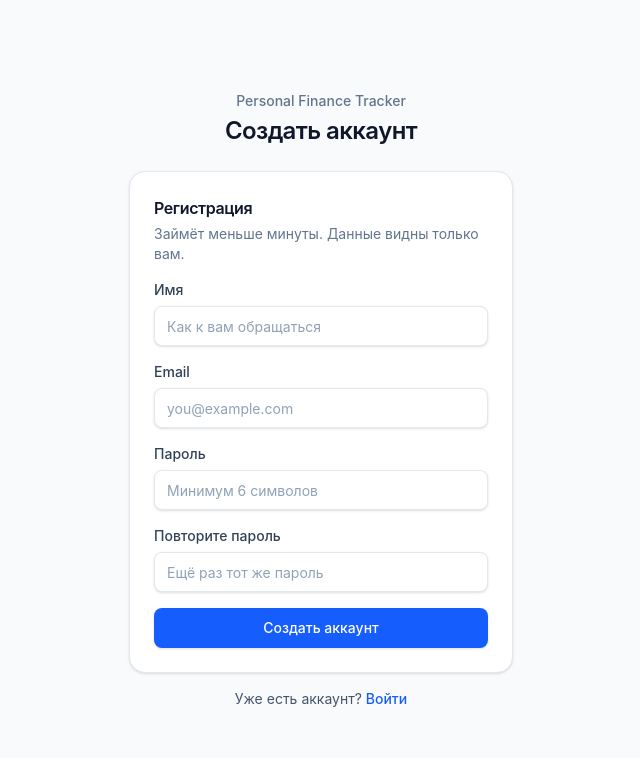
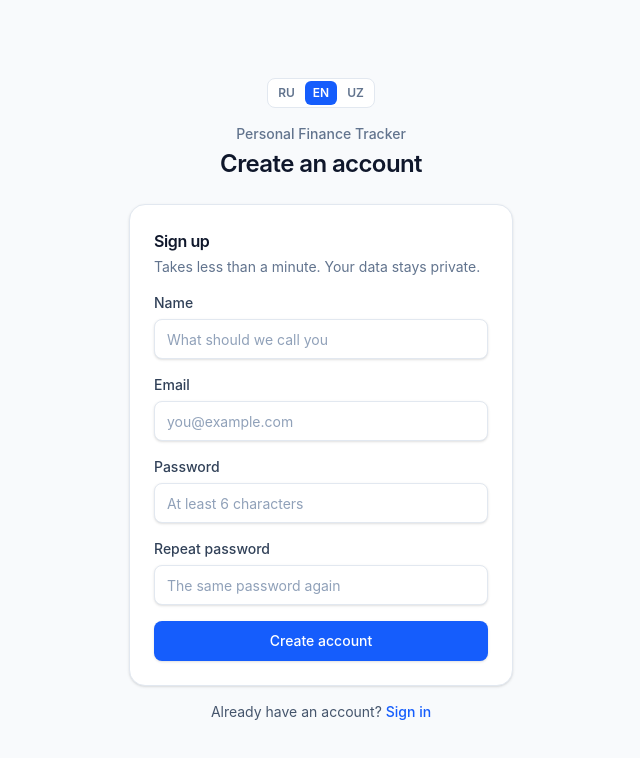
Before and after one commit to rkomp9802-prog/personal-finance-tracker, a React (Vite) app: page /register in a window 1280 px wide. Shown: the top 758 px of the page, without its empty margins (319-959 px from the left). Built offline with nearby package versions, Linux system fonts and the light colour scheme; no server answers.

Commit message:
шаг 4.3.2: перевод страниц входа и регистрации

```diff
--- a/src/context/AuthContext.tsx
+++ b/src/context/AuthContext.tsx
@@ -32,16 +32,16 @@ export function useAuth(): AuthContextValue {
   return context
 }
 
-// Переводим технические сообщения Supabase на человеческий русский.
-function translateAuthError(message: string): string {
+// Превращаем техническое сообщение Supabase в ключ перевода.
+// Сам текст подставится на странице, на выбранном языке.
+function toErrorKey(message: string): string {
   const dictionary: Record<string, string> = {
-    'Invalid login credentials': 'Неверный email или пароль',
-    'Email not confirmed': 'Email не подтверждён. Проверьте почту',
-    'User already registered': 'Пользователь с таким email уже существует',
-    'Password should be at least 6 characters':
-      'Пароль должен быть не короче 6 символов',
+    'Invalid login credentials': 'auth.errors.invalidCredentials',
+    'Email not confirmed': 'auth.errors.emailNotConfirmed',
+    'User already registered': 'auth.errors.userExists',
+    'Password should be at least 6 characters': 'auth.errors.weakPassword',
     'Unable to validate email address: invalid format':
-      'Некорректный формат email',
+      'auth.errors.invalidEmail',
   }
 
   return dictionary[message] ?? message
@@ -87,7 +87,7 @@ export function AuthProvider({ children }: { children: ReactNode }) {
       })
 
       if (error) {
-        throw new Error(translateAuthError(error.message))
+        throw new Error(toErrorKey(error.message))
       }
     },
     [],
@@ -100,7 +100,7 @@ export function AuthProvider({ children }: { children: ReactNode }) {
     })
 
     if (error) {
-      throw new Error(translateAuthError(error.message))
+      throw new Error(toErrorKey(error.message))
     }
   }, [])
 
@@ -108,7 +108,7 @@ export function AuthProvider({ children }: { children: ReactNode }) {
     const { error } = await supabase.auth.signOut()
 
     if (error) {
-      throw new Error(translateAuthError(error.message))
+      throw new Error(toErrorKey(error.message))
     }
   }, [])
 
--- a/src/locales/en.json
+++ b/src/locales/en.json
@@ -24,7 +24,49 @@
   },
   "auth": {
     "signOutSuccess": "You have signed out",
-    "signOutError": "Could not sign out"
+    "signOutError": "Could not sign out",
+    "welcomeBack": "Welcome back",
+    "loginTitle": "Sign in to your account",
+    "loginDescription": "Enter the email and password you signed up with.",
+    "createAccountHeading": "Create an account",
+    "registerTitle": "Sign up",
+    "registerDescription": "Takes less than a minute. Your data stays private.",
+    "name": "Name",
+    "namePlaceholder": "What should we call you",
+    "email": "Email",
+    "emailPlaceholder": "you@example.com",
+    "password": "Password",
+    "passwordPlaceholder": "Your password",
+    "newPasswordPlaceholder": "At least 6 characters",
+    "confirmPassword": "Repeat password",
+    "confirmPasswordPlaceholder": "The same password again",
+    "signIn": "Sign in",
+    "signUp": "Create account",
+    "noAccount": "No account yet?",
+    "haveAccount": "Already have an account?",
+    "registerLink": "Sign up",
+    "loginLink": "Sign in",
+    "signInSuccess": "Welcome back!",
+    "signUpSuccess": "Account created",
+    "loginFailed": "Could not sign in",
+    "registerFailed": "Could not sign up",
+    "errors": {
+      "invalidCredentials": "Invalid email or password",
+      "emailNotConfirmed": "Email not confirmed. Check your inbox",
+      "userExists": "A user with this email already exists",
+      "weakPassword": "Password must be at least 6 characters",
+      "invalidEmail": "Invalid email format",
+      "unknown": "Unknown error"
+    }
+  },
+  "validation": {
+    "nameMin": "Name must be at least 2 characters",
+    "emailRequired": "Enter your email",
+    "emailInvalid": "Invalid email",
+    "passwordRequired": "Enter your password",
+    "passwordMin": "Password must be at least 6 characters",
+    "confirmRequired": "Repeat the password",
+    "passwordsMismatch": "Passwords do not match"
   },
   "pages": {
     "placeholder": "Section under construction. The real page arrives at stage {{stage}}.",
--- a/src/locales/ru.json
+++ b/src/locales/ru.json
@@ -24,7 +24,49 @@
   },
   "auth": {
     "signOutSuccess": "Вы вышли из аккаунта",
-    "signOutError": "Не удалось выйти"
+    "signOutError": "Не удалось выйти",
+    "welcomeBack": "С возвращением",
+    "loginTitle": "Вход в аккаунт",
+    "loginDescription": "Введите email и пароль, которые указывали при регистрации.",
+    "createAccountHeading": "Создать аккаунт",
+    "registerTitle": "Регистрация",
+    "registerDescription": "Займёт меньше минуты. Данные видны только вам.",
+    "name": "Имя",
+    "namePlaceholder": "Как к вам обращаться",
+    "email": "Email",
+    "emailPlaceholder": "you@example.com",
+    "password": "Пароль",
+    "passwordPlaceholder": "Ваш пароль",
+    "newPasswordPlaceholder": "Минимум 6 символов",
+    "confirmPassword": "Повторите пароль",
+    "confirmPasswordPlaceholder": "Ещё раз тот же пароль",
+    "signIn": "Войти",
+    "signUp": "Создать аккаунт",
+    "noAccount": "Нет аккаунта?",
+    "haveAccount": "Уже есть аккаунт?",
+    "registerLink": "Зарегистрироваться",
+    "loginLink": "Войти",
+    "signInSuccess": "С возвращением!",
+    "signUpSuccess": "Аккаунт создан",
+    "loginFailed": "Не удалось войти",
+    "registerFailed": "Не удалось зарегистрироваться",
+    "errors": {
+      "invalidCredentials": "Неверный email или пароль",
+      "emailNotConfirmed": "Email не подтверждён. Проверьте почту",
+      "userExists": "Пользователь с таким email уже существует",
+      "weakPassword": "Пароль должен быть не короче 6 символов",
+      "invalidEmail": "Некорректный формат email",
+      "unknown": "Неизвестная ошибка"
+    }
+  },
+  "validation": {
+    "nameMin": "Имя должно быть не короче 2 символов",
+    "emailRequired": "Введите email",
+    "emailInvalid": "Некорректный email",
+    "passwordRequired": "Введите пароль",
+    "passwordMin": "Пароль должен быть не короче 6 символов",
+    "confirmRequired": "Повторите пароль",
+    "passwordsMismatch": "Пароли не совпадают"
   },
   "pages": {
     "placeholder": "Раздел в разработке. Настоящая страница появится на этапе {{stage}}.",
--- a/src/locales/uz.json
+++ b/src/locales/uz.json
@@ -24,7 +24,49 @@
   },
   "auth": {
     "signOutSuccess": "Siz akkauntdan chiqdingiz",
-    "signOutError": "Chiqib bo'lmadi"
+    "signOutError": "Chiqib bo'lmadi",
+    "welcomeBack": "Xush kelibsiz",
+    "loginTitle": "Akkauntga kirish",
+    "loginDescription": "Ro'yxatdan o'tishda kiritgan email va parolni yozing.",
+    "createAccountHeading": "Akkaunt yaratish",
+    "registerTitle": "Ro'yxatdan o'tish",
+    "registerDescription": "Bir daqiqadan kam vaqt oladi. Ma'lumotlar faqat sizga ko'rinadi.",
+    "name": "Ism",
+    "namePlaceholder": "Sizga qanday murojaat qilaylik",
+    "email": "Email",
+    "emailPlaceholder": "you@example.com",
+    "password": "Parol",
+    "passwordPlaceholder": "Parolingiz",
+    "newPasswordPlaceholder": "Kamida 6 ta belgi",
+    "confirmPassword": "Parolni takrorlang",
+    "confirmPasswordPlaceholder": "Yana o'sha parol",
+    "signIn": "Kirish",
+    "signUp": "Akkaunt yaratish",
+    "noAccount": "Akkauntingiz yo'qmi?",
+    "haveAccount": "Akkauntingiz bormi?",
+    "registerLink": "Ro'yxatdan o'tish",
+    "loginLink": "Kirish",
+    "signInSuccess": "Xush kelibsiz!",
+    "signUpSuccess": "Akkaunt yaratildi",
+    "loginFailed": "Kirib bo'lmadi",
+    "registerFailed": "Ro'yxatdan o'tib bo'lmadi",
+    "errors": {
+      "invalidCredentials": "Email yoki parol noto'g'ri",
+      "emailNotConfirmed": "Email tasdiqlanmagan. Pochtangizni tekshiring",
+      "userExists": "Bunday email bilan foydalanuvchi allaqachon mavjud",
+      "weakPassword": "Parol kamida 6 ta belgidan iborat bo'lishi kerak",
+      "invalidEmail": "Email formati noto'g'ri",
+      "unknown": "Noma'lum xato"
+    }
+  },
+  "validation": {
+    "nameMin": "Ism kamida 2 ta belgidan iborat bo'lishi kerak",
+    "emailRequired": "Email kiriting",
+    "emailInvalid": "Email noto'g'ri",
+    "passwordRequired": "Parol kiriting",
+    "passwordMin": "Parol kamida 6 ta belgidan iborat bo'lishi kerak",
+    "confirmRequired": "Parolni takrorlang",
+    "passwordsMismatch": "Parollar mos kelmadi"
   },
   "pages": {
     "placeholder": "Bo'lim ishlanmoqda. Haqiqiy sahifa {{stage}}-bosqichda paydo bo'ladi.",
--- a/src/pages/Login.tsx
+++ b/src/pages/Login.tsx
@@ -1,4 +1,5 @@
 import { useState } from 'react'
+import { useTranslation } from 'react-i18next'
 import { Link, Navigate, useLocation, useNavigate } from 'react-router-dom'
 import { useForm } from 'react-hook-form'
 import { zodResolver } from '@hookform/resolvers/zod'
@@ -13,13 +14,17 @@ import {
   CardTitle,
 } from '@/components/ui/Card'
 import { Input } from '@/components/ui/Input'
+import { LanguageSwitcher } from '@/components/layout/LanguageSwitcher'
 import { useToast } from '@/components/ui/Toast'
 import { useAuth } from '@/context/AuthContext'
 
-// Правила проверки полей. Проверка происходит до обращения к серверу.
+// В правилах проверки лежат ключи переводов, а не готовые фразы.
 const loginSchema = z.object({
-  email: z.string().min(1, 'Введите email').email('Некорректный email'),
-  password: z.string().min(1, 'Введите пароль'),
+  email: z
+    .string()
+    .min(1, 'validation.emailRequired')
+    .email('validation.emailInvalid'),
+  password: z.string().min(1, 'validation.passwordRequired'),
 })
 
 type LoginFormValues = z.infer<typeof loginSchema>
@@ -27,6 +32,7 @@ type LoginFormValues = z.infer<typeof loginSchema>
 export function Login() {
   const { signIn, user, isLoading } = useAuth()
   const { showToast } = useToast()
+  const { t } = useTranslation()
   const navigate = useNavigate()
   const location = useLocation()
   const [formError, setFormError] = useState<string | null>(null)
@@ -43,7 +49,6 @@ export function Login() {
   const state = location.state as { from?: string } | null
   const redirectTo = state?.from ?? '/'
 
-  // Уже вошёл — незачем показывать форму входа.
   if (!isLoading && user) {
     return <Navigate to={redirectTo} replace />
   }
@@ -53,31 +58,36 @@ export function Login() {
 
     try {
       await signIn(values.email, values.password)
-      showToast('С возвращением!', 'success')
+      showToast(t('auth.signInSuccess'), 'success')
       navigate(redirectTo, { replace: true })
     } catch (error) {
-      setFormError(error instanceof Error ? error.message : 'Не удалось войти')
+      const raw = error instanceof Error ? error.message : ''
+      setFormError(
+        raw.startsWith('auth.errors.')
+          ? t(raw)
+          : raw || t('auth.errors.unknown'),
+      )
     }
   }
 
   return (
     <div className="flex min-h-screen items-center justify-center bg-slate-50 p-4">
       <div className="w-full max-w-sm">
+        <div className="mb-4 flex justify-center">
+          <LanguageSwitcher />
+        </div>
+
         <div className="mb-6 text-center">
-          <p className="text-sm font-medium text-slate-500">
-            Personal Finance Tracker
-          </p>
+          <p className="text-sm font-medium text-slate-500">{t('app.name')}</p>
           <h1 className="mt-1 text-2xl font-semibold tracking-tight text-slate-900">
-            С возвращением
+            {t('auth.welcomeBack')}
           </h1>
         </div>
 
         <Card>
           <CardHeader>
-            <CardTitle>Вход в аккаунт</CardTitle>
-            <CardDescription>
-              Введите email и пароль, которые указывали при регистрации.
-            </CardDescription>
+            <CardTitle>{t('auth.loginTitle')}</CardTitle>
+            <CardDescription>{t('auth.loginDescription')}</CardDescription>
           </CardHeader>
 
           <CardContent>
@@ -87,43 +97,45 @@ export function Login() {
               noValidate
             >
               {formError ? (
-                <Alert variant="danger" title="Не удалось войти">
+                <Alert variant="danger" title={t('auth.loginFailed')}>
                   {formError}
                 </Alert>
               ) : null}
 
               <Input
-                label="Email"
+                label={t('auth.email')}
                 type="email"
                 autoComplete="email"
-                placeholder="you@example.com"
-                error={errors.email?.message}
+                placeholder={t('auth.emailPlaceholder')}
+                error={errors.email ? t(errors.email.message ?? '') : undefined}
                 {...register('email')}
               />
 
               <Input
-                label="Пароль"
+                label={t('auth.password')}
                 type="password"
                 autoComplete="current-password"
-                placeholder="Ваш пароль"
-                error={errors.password?.message}
+                placeholder={t('auth.passwordPlaceholder')}
+                error={
+                  errors.password ? t(errors.password.message ?? '') : undefined
+                }
                 {...register('password')}
               />
 
               <Button type="submit" fullWidth isLoading={isSubmitting}>
-                Войти
+                {t('auth.signIn')}
               </Button>
             </form>
           </CardContent>
         </Card>
 
         <p className="mt-4 text-center text-sm text-slate-600">
-          Нет аккаунта?{' '}
+          {t('auth.noAccount')}{' '}
           <Link
             to="/register"
             className="font-medium text-blue-600 transition-colors hover:text-blue-700"
           >
-            Зарегистрироваться
+            {t('auth.registerLink')}
           </Link>
         </p>
       </div>
--- a/src/pages/Register.tsx
+++ b/src/pages/Register.tsx
@@ -1,4 +1,5 @@
 import { useState } from 'react'
+import { useTranslation } from 'react-i18next'
 import { Link, Navigate, useNavigate } from 'react-router-dom'
 import { useForm } from 'react-hook-form'
 import { zodResolver } from '@hookform/resolvers/zod'
@@ -13,18 +14,22 @@ import {
   CardTitle,
 } from '@/components/ui/Card'
 import { Input } from '@/components/ui/Input'
+import { LanguageSwitcher } from '@/components/layout/LanguageSwitcher'
 import { useToast } from '@/components/ui/Toast'
 import { useAuth } from '@/context/AuthContext'
 
 const registerSchema = z
   .object({
-    name: z.string().min(2, 'Имя должно быть не короче 2 символов'),
-    email: z.string().min(1, 'Введите email').email('Некорректный email'),
-    password: z.string().min(6, 'Пароль должен быть не короче 6 символов'),
-    confirmPassword: z.string().min(1, 'Повторите пароль'),
+    name: z.string().min(2, 'validation.nameMin'),
+    email: z
+      .string()
+      .min(1, 'validation.emailRequired')
+      .email('validation.emailInvalid'),
+    password: z.string().min(6, 'validation.passwordMin'),
+    confirmPassword: z.string().min(1, 'validation.confirmRequired'),
   })
   .refine((values) => values.password === values.confirmPassword, {
-    message: 'Пароли не совпадают',
+    message: 'validation.passwordsMismatch',
     path: ['confirmPassword'],
   })
 
@@ -33,6 +38,7 @@ type RegisterFormValues = z.infer<typeof registerSchema>
 export function Register() {
   const { signUp, user, isLoading } = useAuth()
   const { showToast } = useToast()
+  const { t } = useTranslation()
   const navigate = useNavigate()
   const [formError, setFormError] = useState<string | null>(null)
 
@@ -59,11 +65,14 @@ export function Register() {
 
     try {
       await signUp(values.email, values.password, values.name)
-      showToast('Аккаунт создан', 'success')
+      showToast(t('auth.signUpSuccess'), 'success')
       navigate('/', { replace: true })
     } catch (error) {
+      const raw = error instanceof Error ? error.message : ''
       setFormError(
-        error instanceof Error ? error.message : 'Не удалось зарегистрироваться',
+        raw.startsWith('auth.errors.')
+          ? t(raw)
+          : raw || t('auth.errors.unknown'),
       )
     }
   }
@@ -71,21 +80,21 @@ export function Register() {
   return (
     <div className="flex min-h-screen items-center justify-center bg-slate-50 p-4">
       <div className="w-full max-w-sm">
+        <div className="mb-4 flex justify-center">
+          <LanguageSwitcher />
+        </div>
+
         <div className="mb-6 text-center">
-          <p className="text-sm font-medium text-slate-500">
-            Personal Finance Tracker
-          </p>
+          <p className="text-sm font-medium text-slate-500">{t('app.name')}</p>
           <h1 className="mt-1 text-2xl font-semibold tracking-tight text-slate-900">
-            Создать аккаунт
+            {t('auth.createAccountHeading')}
           </h1>
         </div>
 
         <Card>
           <CardHeader>
-            <CardTitle>Регистрация</CardTitle>
-            <CardDescription>
-              Займёт меньше минуты. Данные видны только вам.
-            </CardDescription>
+            <CardTitle>{t('auth.registerTitle')}</CardTitle>
+            <CardDescription>{t('auth.registerDescription')}</CardDescription>
           </CardHeader>
 
           <CardContent>
@@ -95,61 +104,67 @@ export function Register() {
               noValidate
             >
               {formError ? (
-                <Alert variant="danger" title="Не удалось зарегистрироваться">
+                <Alert variant="danger" title={t('auth.registerFailed')}>
                   {formError}
                 </Alert>
               ) : null}
 
               <Input
-                label="Имя"
+                label={t('auth.name')}
                 type="text"
                 autoComplete="name"
-                placeholder="Как к вам обращаться"
-                error={errors.name?.message}
+                placeholder={t('auth.namePlaceholder')}
+                error={errors.name ? t(errors.name.message ?? '') : undefined}
                 {...register('name')}
               />
 
               <Input
-                label="Email"
+                label={t('auth.email')}
                 type="email"
                 autoComplete="email"
-                placeholder="you@example.com"
-                error={errors.email?.message}
+                placeholder={t('auth.emailPlaceholder')}
+                error={errors.email ? t(errors.email.message ?? '') : undefined}
                 {...register('email')}
               />
 
               <Input
-                label="Пароль"
+                label={t('auth.password')}
                 type="password"
                 autoComplete="new-password"
-                placeholder="Минимум 6 символов"
-                error={errors.password?.message}
+                placeholder={t('auth.newPasswordPlaceholder')}
+                error={
+                  errors.password ? t(errors.password.message ?? '') : undefined
+                }
                 {...register('password')}
               />
 
               <Input
-                label="Повторите пароль"
+                label={t('auth.confirmPassword')}
                 type="password"
                 autoComplete="new-password"
-                placeholder="Ещё раз тот же пароль"
-                error={errors.confirmPassword?.message}
+                placeholder={t('auth.confirmPasswordPlaceholder')}
+                error={
+                  errors.confirmPassword
+                    ? t(errors.confirmPassword.message ?? '')
+                    : undefined
+                }
                 {...register('confirmPassword')}
               />
 
               <Button type="submit" fullWidth isLoading={isSubmitting}>
-                Создать аккаунт
+                {t('auth.signUp')}
               </Button>
             </form>
           </CardContent>
         </Card>
 
         <p className="mt-4 text-center text-sm text-slate-600">
-          Уже есть аккаунт?{' '}
+          {t('auth.haveAccount')}{' '}
           <Link
             to="/login"
             className="font-medium text-blue-600 transition-colors hover:text-blue-700"
           >
-            Войти
+            {t('auth.loginLink')}
           </Link>
         </p>
       </div>
```
